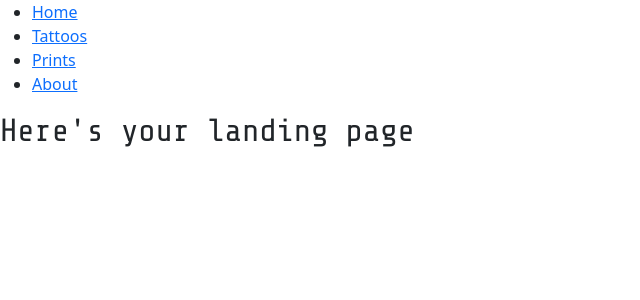
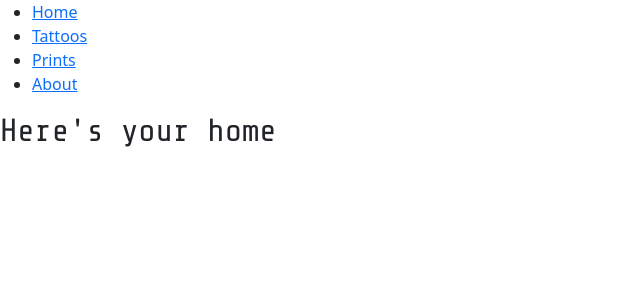
Before and after one commit to missatoy/techtonikah, a React (Vite) app: page / in a window 1280 px wide. Shown: the top 300 px of the page, without its empty margins (0-640 px from the left). Built offline with nearby package versions, Linux system fonts and the light colour scheme.

Commit message:
renamed landingpage to home

```diff
--- a/src/App.jsx
+++ b/src/App.jsx
@@ -1,7 +1,7 @@
 import { BrowserRouter, Route, Routes } from "react-router-dom"
 import './css/index.css'
 import Navbar from './components/Navbar'
-import LandingPage from './components/LandingPage'
+import Home from './components/Home'
 import Tattoos from './components/Tattoos'
 import Prints from "./components/Prints"
 import About from "./components/About"
@@ -12,7 +12,7 @@ function App() {
       <BrowserRouter>
         <Navbar />
         <Routes>
-          <Route path="/" element={<LandingPage />}></Route>
+          <Route path="/" element={<Home />}></Route>
           <Route path="/tattoos" element={<Tattoos />}></Route>
           <Route path="/prints" element={<Prints />}></Route>
           <Route path="/about" element={<About />}></Route>
--- /dev/null
+++ b/src/components/Home.jsx
@@ -0,0 +1,7 @@
+export default function Home() {
+  return (
+    <div>
+      <h2>Here's your home</h2>
+    </div>
+  )
+}
--- a/src/components/LandingPage.jsx
+++ /dev/null
@@ -1,9 +0,0 @@
-import landingpage from "../css/landingpage.css"
-
-export default function LandingPage() {
-  return (
-    <div>
-      <h2>Here's your landing page</h2>
-    </div>
-  )
-}
```
Also changed, not shown: src/css/landingpage.css (deleted).
